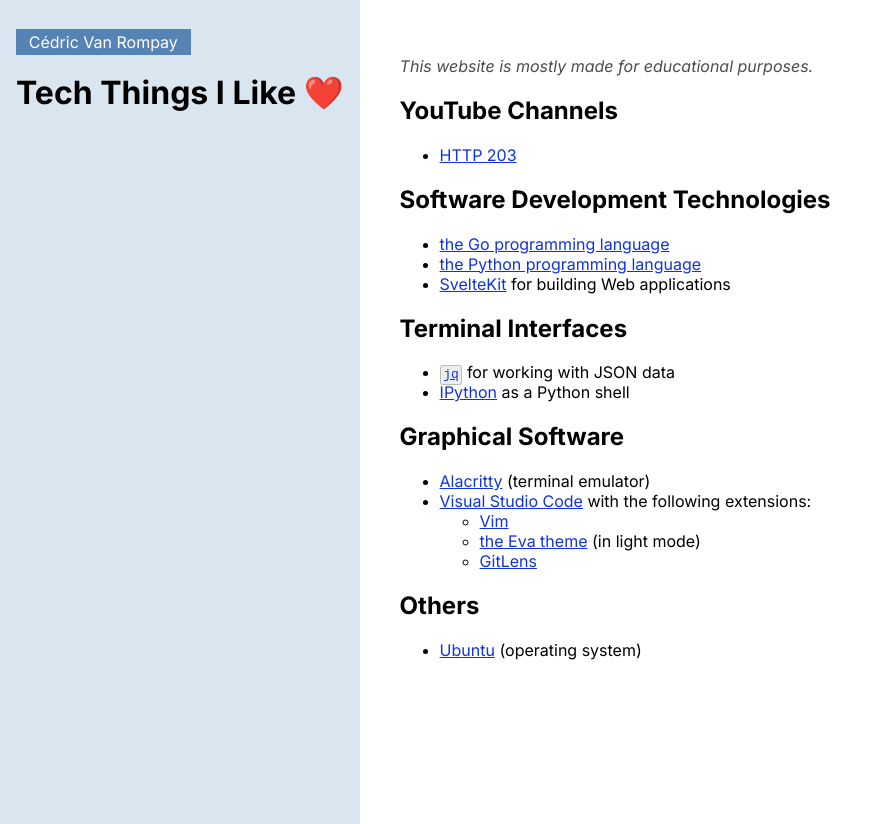
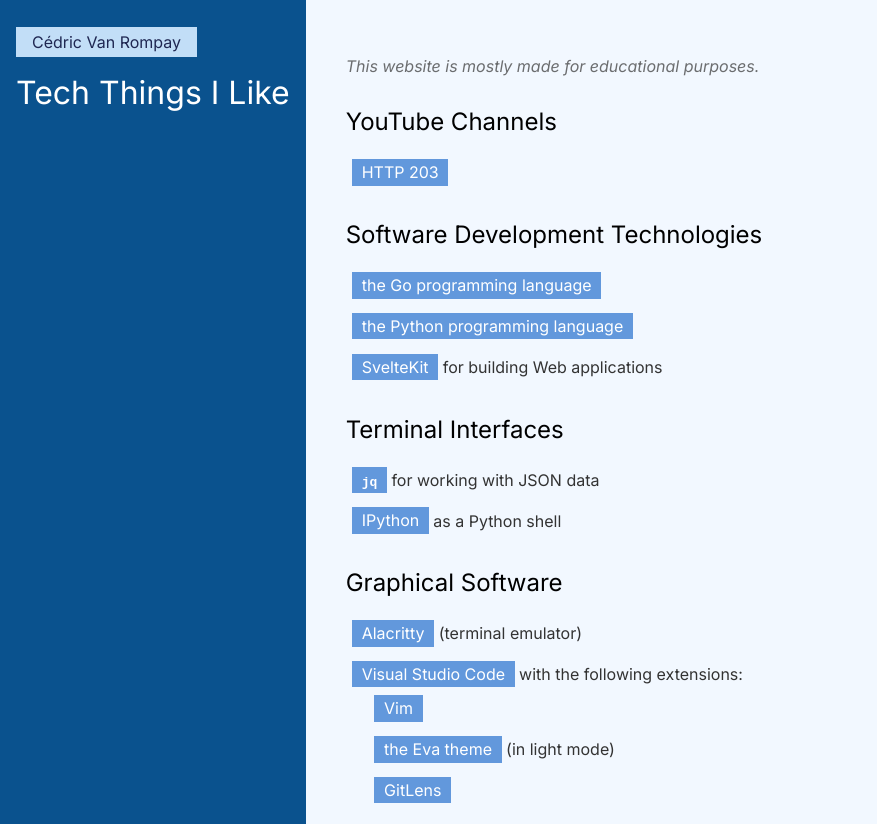
Before and after one commit to cedricvanrompay/likes, a plain HTML site: page index.html in a window 1280 px wide. Shown: the top 824 px of the page, without its empty margins (0-877 px from the left). Drawn offline with Linux system fonts and the light colour scheme.

Commit message:
style improvements

```diff
--- a/index.html
+++ b/index.html
@@ -17,7 +17,7 @@
     <header>
         <p class="link-to-main-website"><a href="https://cedricvanrompay.fr">Cédric Van Rompay</a></p>
 
-        <h1>Tech Things I Like ❤️</h1>
+        <h1>Tech Things I Like️</h1>
     </header>
 
     <main>
--- a/style.css
+++ b/style.css
@@ -8,17 +8,33 @@
 body {
     max-width: 40em;
     margin: auto;
+    background: rgb(242, 248, 255);
+    color: #333;
+}
+
+h1 {
+    font-weight: normal;
 }
 
 a {
-    color: #13D;
+    color: #FFF;
+    background-color: #6298DC;
+    padding: .2em .6em;
+    text-decoration: none;
+}
+
+a:hover {
+    background-color: #3C6EAE;
+}
+
+h2 {
+    font-weight: normal;
+    color: black;
+    margin-top: 1.3em;
 }
 
 code {
-    background-color: #EDEDED;
-    padding: .1em .2em;
-    border: solid 1px #BBB;
-    border-radius: .2em
+    font-weight: bold;
 }
 
 p.note {
@@ -27,19 +43,38 @@ p.note {
 }
 
 header {
-    background-color: #D9E5EF;
+    background-color: #0A528E;
+    color: white;
     padding: 1em;
+    min-width: min(100vw, 17em)
 }
 
 header p.link-to-main-website a {
     text-decoration: none;
-    color: white;
-    background-color: #5583B4;
-    padding: .2em .8em;
+    color: #1f2752;
+    background-color: #C2DEF7;
+    padding: .3em 1em;
 }
 
 main {
     padding: .5em;
+    padding-bottom: 3em;
+}
+
+main ul {
+    padding-left: 0;
+}
+
+main ul > li {
+    list-style-type: none;
+    margin: .5em 0;
+    margin-left: 1em;
+    padding: .4em;
+    /* background-color: rgba(0,30,100,.03) */
+}
+
+main > ul > li {
+    margin-left: 0;
 }
 
 @media (min-width: 80em) {
```
